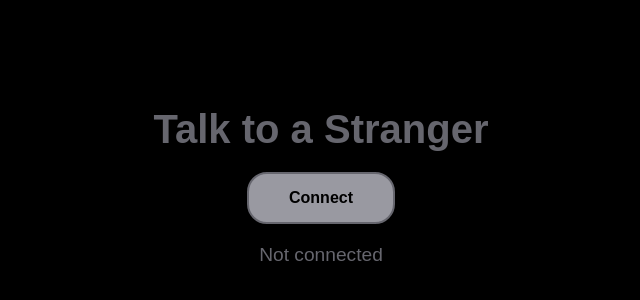
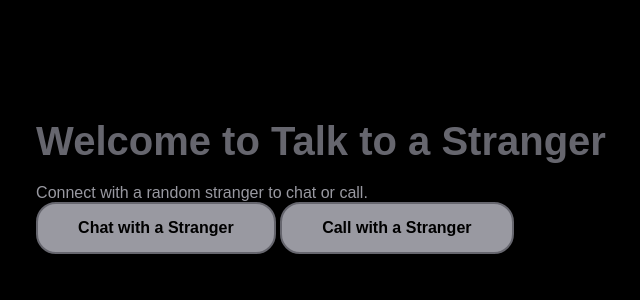
Before and after one commit to jssscreation/Stranger, a website: page public/index.html in a window 1280 px wide. Shown: the part 214-514 px from the top of the page, without its empty margins (319-959 px from the left). Drawn offline with nearby package versions, Linux system fonts and the light colour scheme; no server answers.

Commit message:
Update index.html

```diff
--- a/public/index.html
+++ b/public/index.html
@@ -3,15 +3,26 @@
 <head>
     <meta charset="UTF-8">
     <meta name="viewport" content="width=device-width, initial-scale=1.0">
-    <title>Talk to Stranger</title>
+    <title>Talk to a Stranger</title>
     <link rel="stylesheet" href="style.css">
 </head>
 <body>
-    <h1>Talk to a Stranger</h1>
-    <button id="connectButton">Connect</button>
-    <div id="status">Not connected</div>
-    <audio id="audio" autoplay></audio>
-    <script src="/socket.io/socket.io.js"></script>
-    <script src="script.js"></script>
+    <div class="container">
+        <h1>Welcome to Talk to a Stranger</h1>
+        <p>Connect with a random stranger to chat or call.</p>
+        <div class="options">
+            <button id="chatBtn" class="btn">Chat with a Stranger</button>
+            <button id="callBtn" class="btn">Call with a Stranger</button>
+        </div>
+    </div>
+
+    <script>
+        document.getElementById('chatBtn').onclick = () => {
+            window.location.href = '/chat.html';
+        };
+        document.getElementById('callBtn').onclick = () => {
+            window.location.href = '/call.html';
+        };
+    </script>
 </body>
 </html>
```
